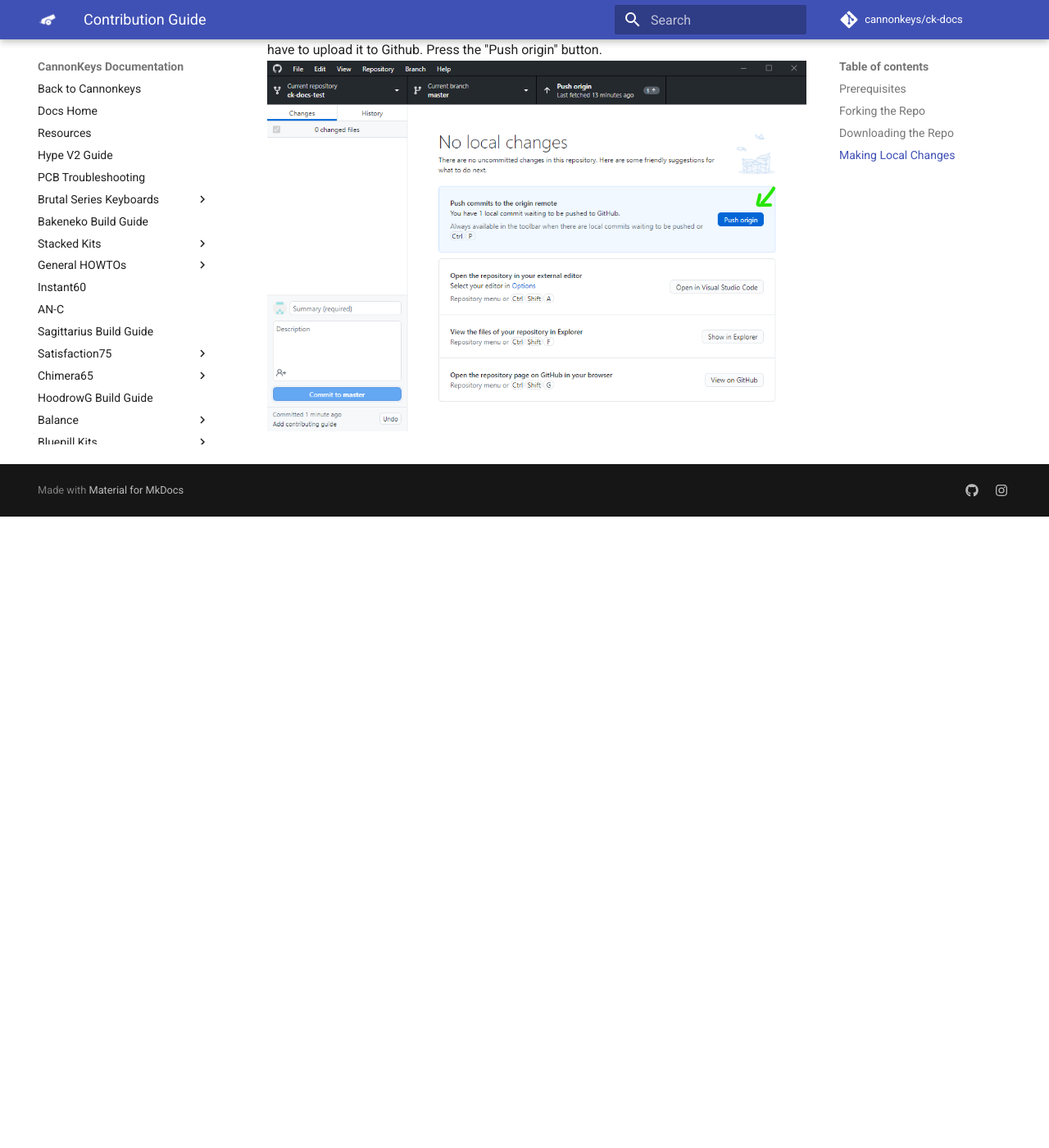
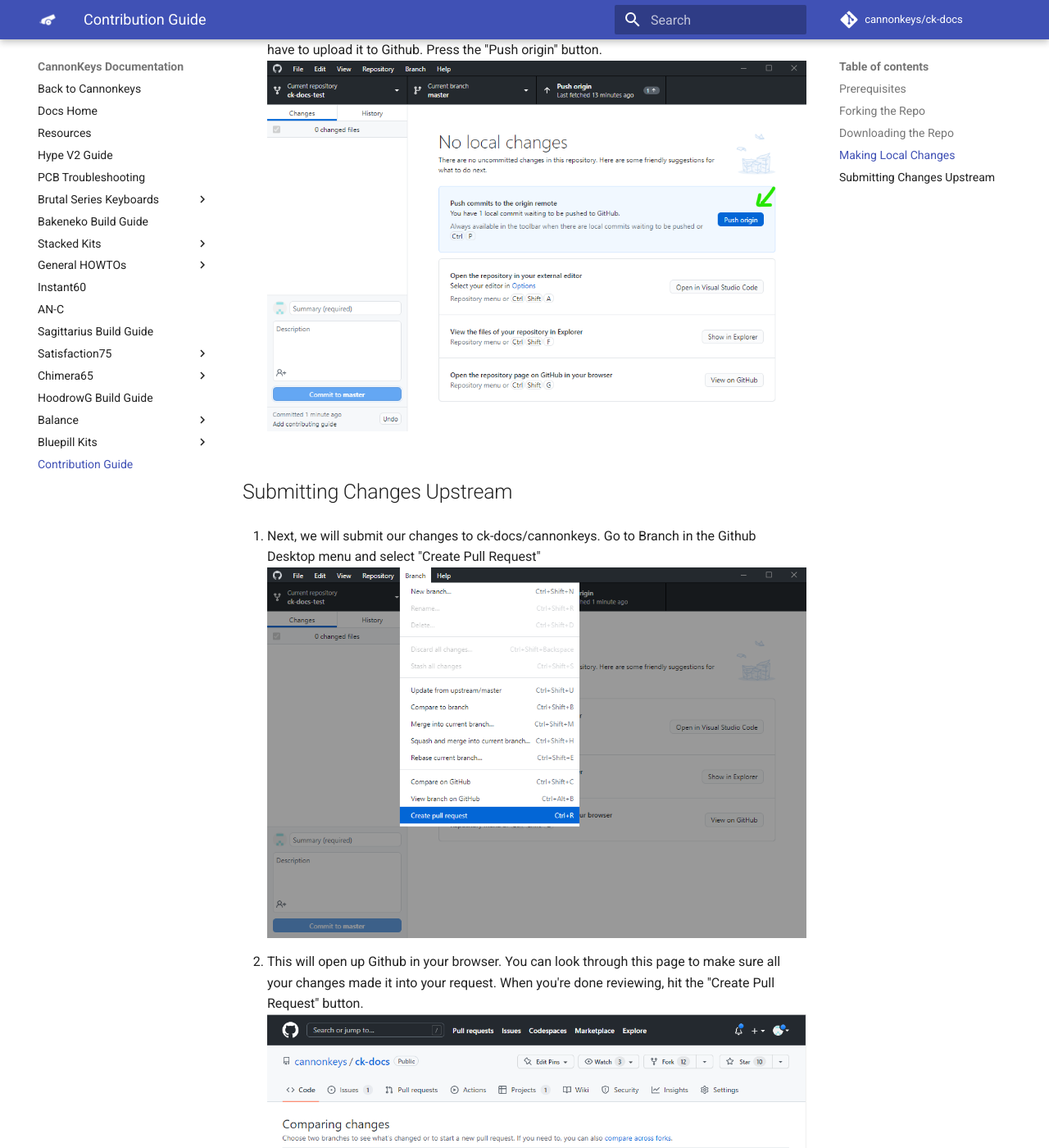
Before and after one commit to cannonkeys/ck-docs, an MkDocs documentation site: the page built from docs/contributing.md, in a window 1280 px wide and 1400 px high, scrolled down 5800 px. Shown: the whole window at 82% size. Built offline with MkDocs 1.6.1 and Material for MkDocs 9.7.7, drawn with Linux system fonts in a browser that asks for light colours; comment, search, counter and statistics services are not loaded; before the commit the page ends 6430 px from its top, so only the background shows below that; some of the changed text lies outside the part shown.

Commit message:
Add final contributing guide steps
Add final contributing guide steps

```diff
--- a/docs/contributing.md
+++ b/docs/contributing.md
@@ -56,3 +56,17 @@ There are some prerequisites that you will need:
 
 1. Your changes are now saved and committed to your local copy of the repository. Now we have to upload it to Github. Press the "Push origin" button.
     ![](images/contributing/09_push_origin.png)
+
+## Submitting Changes Upstream
+
+1. Next, we will submit our changes to ck-docs/cannonkeys. Go to Branch in the Github Desktop menu and select "Create Pull Request"
+    ![](images/contributing/10_create_pull_request.png)
+
+1. This will open up Github in your browser. You can look through this page to make sure all your changes made it into your request. When you're done reviewing, hit the "Create Pull Request" button.
+    ![](images/contributing/11_pull_request_web.png)
+
+1. Fill in a title and description for your pull request, if it's not already there. When you're done, hit the "Create Pull Request" button again.
+    ![](images/contributing/12_pull_request_details.png)
+
+1. Congratulations! You've submitted a change! Hop on Discord and let us know that you've submitted a new request!
+    ![](images/contributing/13_pull_request_submitted.png)
```
Also changed, not shown: docs/images/contributing/10_create_pull_request.png (added), docs/images/contributing/11_pull_request_web.png (added), docs/images/contributing/12_pull_request_details.png (added), docs/images/contributing/13_pull_request_submitted.png (added).
